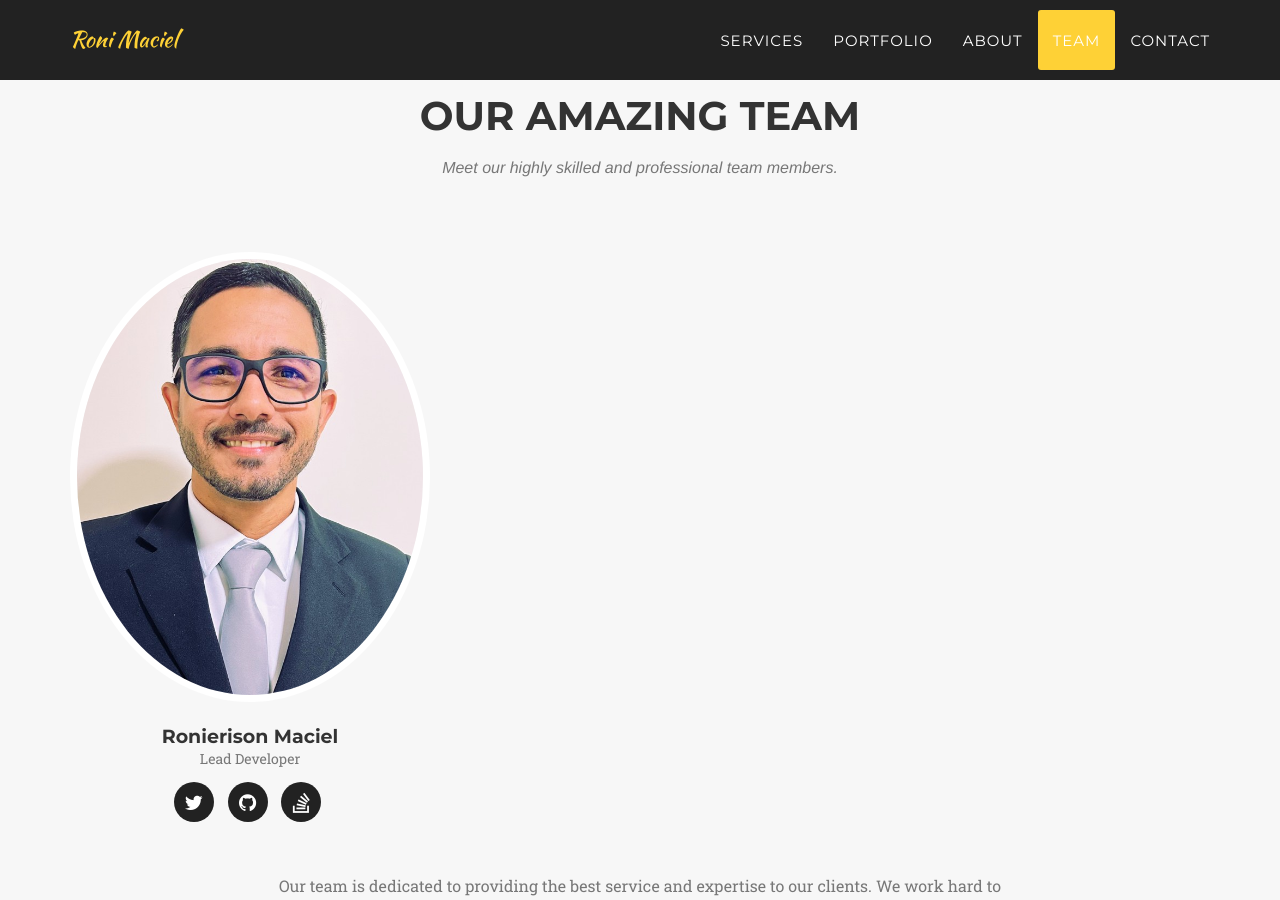
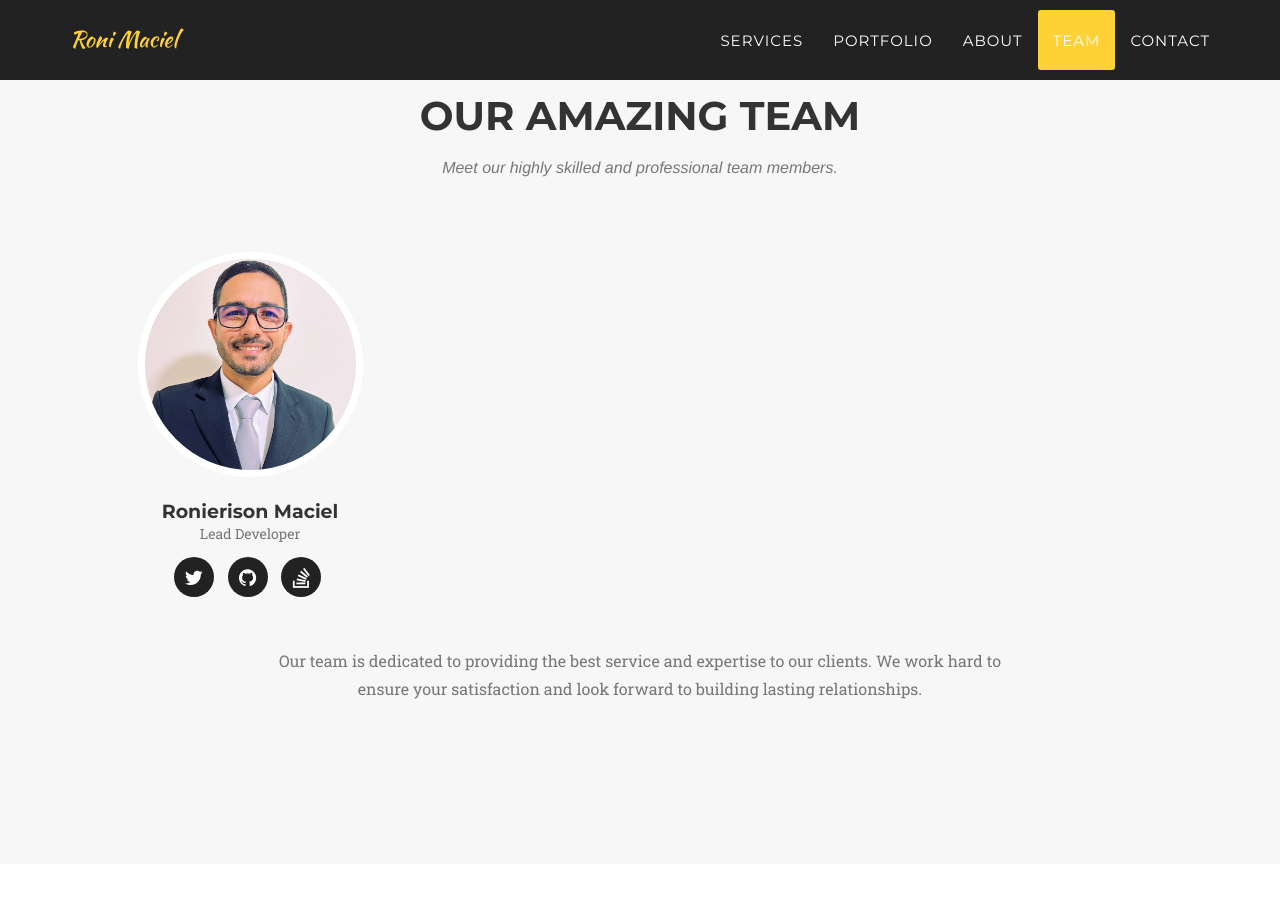
Before and after one commit to RonierisonMaciel/ronierisonmaciel.github.io, a Jekyll site: the page built from index.html, in a window 1280 px wide and 900 px high, scrolled down 4621 px. Built offline with Jekyll 4.4.1, drawn with Linux system fonts in a browser that asks for light colours; some web fonts are replaced.

Commit message:
:camera_flash: update img

```diff
--- a/_includes/team.html
+++ b/_includes/team.html
@@ -11,7 +11,7 @@
             {% for member in site.people %}
             <div class="col-sm-4">
                 <div class="team-member text-center">
-                    <img src="img/team/{{ member.pic }}.jpg" class="img-responsive img-circle mx-auto d-block" style="width: 450px; height: 450px; object-fit: cover;" alt="{{ member.name }}">
+                    <img src="img/team/{{ member.pic }}.jpg" class="img-responsive img-circle mx-auto d-block" style="width: 225px; height: 225px; object-fit: cover;" alt="{{ member.name }}">
                     <h4>{{ member.name }}</h4>
                     <p class="text-muted">{{ member.position }}</p>
                     <ul class="list-inline social-buttons">
```
